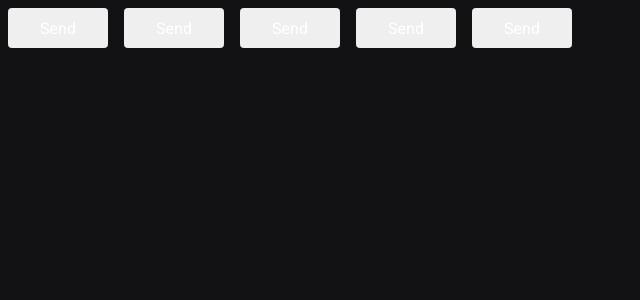
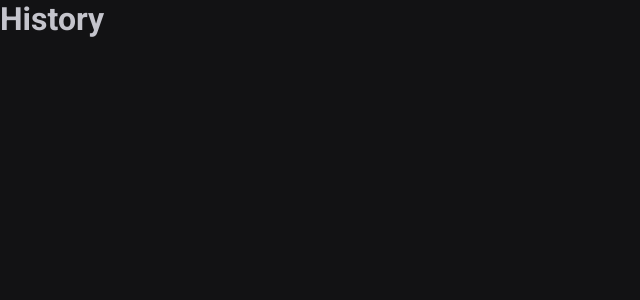
Before and after one commit to whoiswentz/react-pomodoro, a React (Vite) app: page /history in a window 1280 px wide. Shown: the top 300 px of the page, without its empty margins (0-640 px from the left). Built offline with nearby package versions, Linux system fonts and the light colour scheme.

Commit message:
feat(router): introduced react router lib

```diff
--- a/package.json
+++ b/package.json
@@ -12,6 +12,7 @@
   "dependencies": {
     "react": "^18.2.0",
     "react-dom": "^18.2.0",
+    "react-router-dom": "^6.17.0",
     "styled-components": "^6.1.0"
   },
   "devDependencies": {
--- a/src/App.tsx
+++ b/src/App.tsx
@@ -1,19 +1,16 @@
+import { BrowserRouter } from "react-router-dom";
 import { ThemeProvider } from "styled-components";
-import { Button } from "./components/Button";
 import { GlobalStyle } from "./global";
+import { Router } from "./Router";
 import { defaultTheme } from "./styles/theme/default";
 
 export function App() {
-
   return (
     <ThemeProvider theme={defaultTheme}>
       <GlobalStyle />
-
-      <Button color='primary' />
-      <Button color='secondary' />
-      <Button color='success' />
-      <Button color='danger' />
-      <Button />
+      <BrowserRouter>
+        <Router />
+      </BrowserRouter>
     </ThemeProvider>
   )
 }
--- /dev/null
+++ b/src/Router.tsx
@@ -0,0 +1,12 @@
+import { Route, Routes } from "react-router-dom";
+import { History } from "./pages/History";
+import { Home } from "./pages/Home";
+
+export function Router() {
+  return (
+    <Routes>
+      <Route path="/" element={<Home />} />
+      <Route path="/history" element={<History />} />
+    </Routes>
+  )
+}
--- /dev/null
+++ b/src/pages/History.tsx
@@ -0,0 +1,5 @@
+export function History() {
+  return (
+    <h1>History</h1>
+  )
+}
--- /dev/null
+++ b/src/pages/Home.tsx
@@ -0,0 +1,5 @@
+export function Home() {
+  return (
+    <h1>Home</h1>
+  )
+}
```
Also changed, not shown: 1 other file (tests, documents, lock files or other folders).
